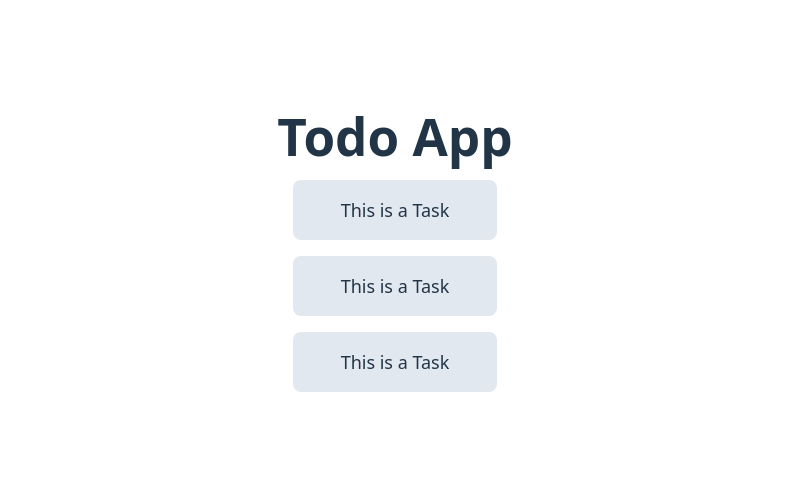
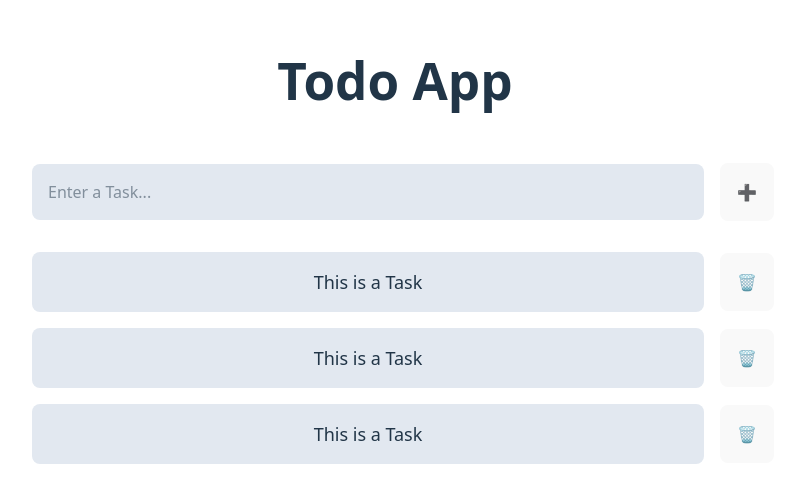
Before and after one commit to es1228/todo-app, a React (Vite) app: page / in a window 1280 px wide. Shown: the part 142-644 px from the top of the page, without its empty margins (245-1032 px from the left). Built offline with nearby package versions, Linux system fonts and the light colour scheme.

Commit message:
Update layout

```diff
--- /dev/null
+++ b/src/AddButton.tsx
@@ -0,0 +1,9 @@
+export default function AddButton() {
+    return (
+        <>
+            <div>
+                <button type="submit" className="p-4 rounded-lg">➕</button>
+            </div>
+        </>
+    )
+}
--- /dev/null
+++ b/src/AddContainer.tsx
@@ -0,0 +1,13 @@
+import TextBox from "./TextBox";
+import AddButton from "./AddButton";
+
+export default function AddContainer() {
+    return (
+        <>
+            <div className="flex flex-row justify-center items-center">
+                <TextBox/>
+                <AddButton/>
+            </div>
+        </>
+    )
+}
--- a/src/App.tsx
+++ b/src/App.tsx
@@ -1,17 +1,16 @@
-//import { useState } from 'react'
 import './App.css'
 import Header from './Header';
-import Task from './Task';
+import AddContainer from './AddContainer';
+import TaskContainer from './TaskContainer';
 
-// main app
 export default function App() {
-  // components
   return (
     <>
       <Header/>
-      <Task/>
-      <Task/>
-      <Task/>
+      <AddContainer/>
+      <TaskContainer/>
+      <TaskContainer/>
+      <TaskContainer/>
     </>
   );
 }
--- /dev/null
+++ b/src/DeleteButton.tsx
@@ -0,0 +1,9 @@
+export default function DeleteButton() {
+    return (
+        <>
+            <div>
+                <button type="submit" className="p-4 rounded-lg">🗑️</button>
+            </div>
+        </>
+    )
+}
--- a/src/Header.tsx
+++ b/src/Header.tsx
@@ -5,7 +5,7 @@ export default function Header() {
     return (
         <>
             <div className="header">
-                <h1 className="font-bold">Todo App</h1>
+                <h1 className="font-bold color: black dark:color: white mb-10">Todo App</h1>
             </div>
         </>
     )
--- a/src/Task.tsx
+++ /dev/null
@@ -1,12 +0,0 @@
-//import React from "react";
-
-// label component
-export default function Task() {
-    return (
-        <>
-            <div className="bg-slate-200 dark:bg-stone-900 text-color:black dark:text-color: white rounded-lg p-4 m-4">
-                <p className="text-lg">This is a Task</p>
-            </div>
-        </>
-    )
-}
--- /dev/null
+++ b/src/TaskContainer.tsx
@@ -0,0 +1,13 @@
+import DeleteButton from "./DeleteButton";
+import TaskInfo from "./TaskInfo";
+
+export default function TaskContainer() {
+    return (
+        <>
+            <div className="flex flex-row justify-center items-center mt-4">
+                <TaskInfo/>
+                <DeleteButton/>
+            </div>
+        </>
+    )
+}
--- /dev/null
+++ b/src/TaskInfo.tsx
@@ -0,0 +1,10 @@
+export default function TaskInfo() {
+    return (
+        <>
+            <div className="bg-slate-200 dark:bg-stone-900 text-color:black dark:text-color: white rounded-lg p-4 m-auto
+            lg:min-w-2xl md:min-w-xl min-w-lg">
+                <p className="text-lg">This is a Task</p>
+            </div>
+        </>
+    )
+}
--- /dev/null
+++ b/src/TextBox.tsx
@@ -0,0 +1,11 @@
+export default function TextBox() {
+    return (
+        <>
+            <div className="textbox">
+                <input type="text" placeholder="Enter a Task..."
+                className="bg-slate-200 dark:bg-stone-900 text-color:black dark:text-color: white rounded-lg p-4 m-4
+                lg:min-w-2xl md:min-w-xl min-w-lg"></input>
+            </div>
+        </>
+    )
+}
--- a/src/index.css
+++ b/src/index.css
@@ -40,7 +40,6 @@ h1 {
 button {
   border-radius: 8px;
   border: 1px solid transparent;
-  padding: 0.6em 1.2em;
   font-size: 1em;
   font-weight: 500;
   font-family: inherit;
```
